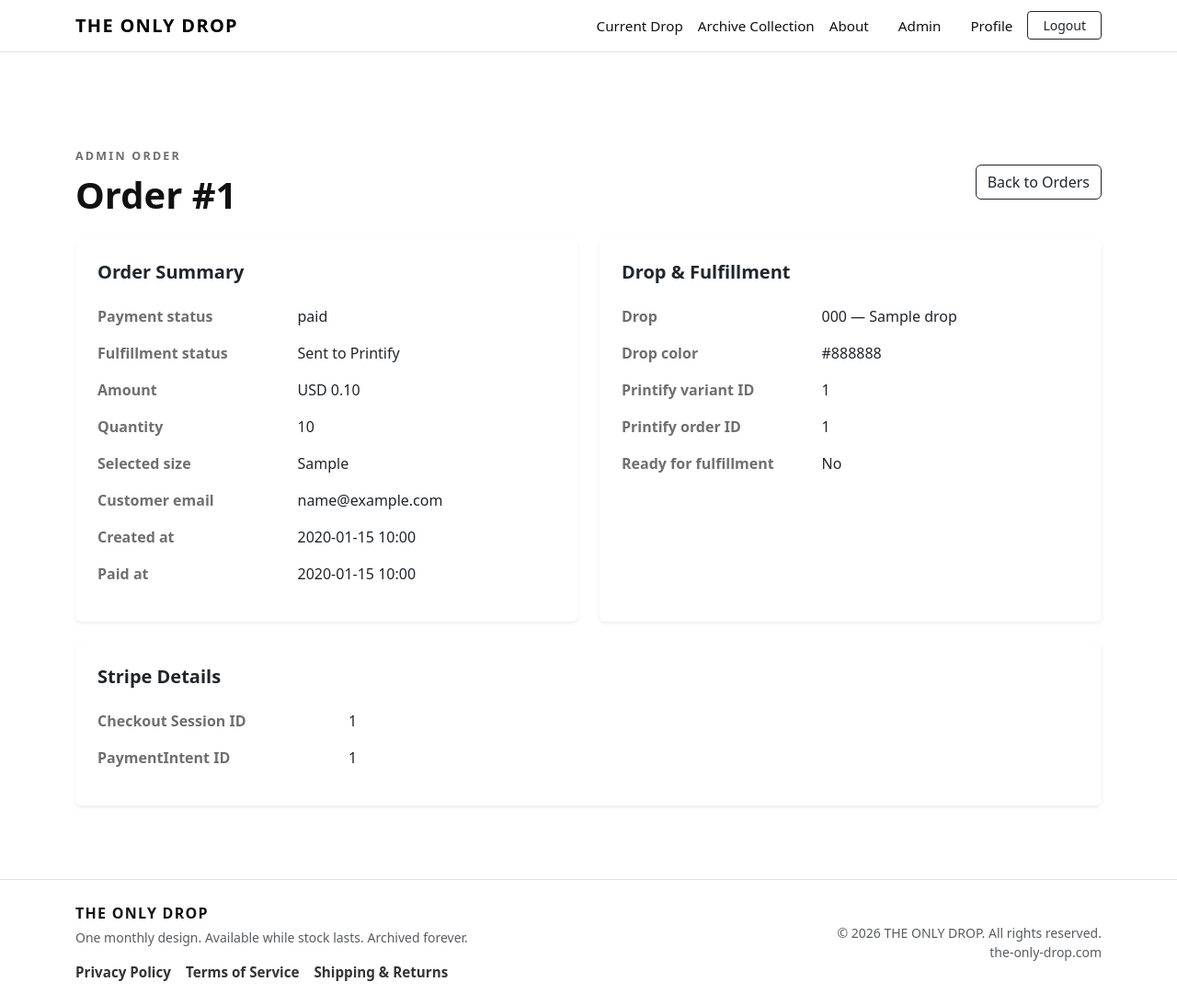
After one commit to pedrosimao-work/the-only-tee, a Flask app: page /admin/orders/1 in a window 1280 px wide. The commit adds this page. Shown: the whole page at 92% size. Run offline with Flask 3, Linux system fonts and the light colour scheme; a user stored in the database is signed in; tables that the repository leaves empty hold one stand-in row (values such as "Sample post").

Commit message:
Add admin order visibility

```diff
--- a/app/admin/routes.py
+++ b/app/admin/routes.py
@@ -6,7 +6,7 @@ from flask_login import current_user, login_required  # Import login helpers for
 from app.admin.forms import DropForm, EmptyForm  # Import admin forms for drop creation and button-only POST actions
 from app.constants import DROP_STATUS_ACTIVE, DROP_STATUS_ARCHIVED, DROP_STATUS_DRAFT  # Import reusable status constants
 from app.extensions import db  # Import the database object so admin routes can save records
-from app.models import Drop  # Import the Drop model so admin routes can query and create drops
+from app.models import Drop, Order  # Import Drop and Order models so admin routes can manage drops and inspect orders
 from app.services.printify import PrintifyAPIError, PrintifyConfigError, sync_drop_with_printify  # Import Printify sync helpers
 from app.validators import validate_drop_status, validate_product_type  # Import reusable drop validation functions
 
@@ -132,3 +132,19 @@ def sync_printify_drop(drop_id):  # Define the function that syncs one drop with
 
     flash(f"Printify sync complete. Selected variants available: {selected_available_count}/{selected_count}.", "success")  # Show the sync result
     return redirect(url_for("admin.drops"))  # Redirect back to the admin drops page
+
+
+@admin.get("/orders")  # Register the admin orders list route
+@login_required  # Require the user to be logged in before viewing orders
+@admin_required  # Require the logged-in user to be an admin before viewing orders
+def orders():  # Define the admin view that lists local Stripe orders
+    order_list = Order.query.order_by(Order.created_at.desc()).all()  # Retrieve all orders newest first
+    return render_template("admin/orders.html", orders=order_list)  # Render the admin orders page
+
+
+@admin.get("/orders/<int:order_id>")  # Register the admin order detail route
+@login_required  # Require the user to be logged in before viewing one order
+@admin_required  # Require the logged-in user to be an admin before viewing one order
+def order_detail(order_id):  # Define the admin view that shows one order
+    order = Order.query.get_or_404(order_id)  # Retrieve the requested order or return a 404 page
+    return render_template("admin/order_detail.html", order=order)  # Render the admin order detail page
--- a/app/static/css/styles.css
+++ b/app/static/css/styles.css
@@ -440,3 +440,23 @@ a { /* Target all links */
         width: 100%; /* Make the archive button full-width on mobile for clean stacking */
     } /* End the mobile archive button styling block */
 } /* End the small mobile media query */
+
+.admin-table { /* Target reusable admin tables */
+    font-size: 0.95rem; /* Keep admin tables compact and readable */
+} /* End admin table styling block */
+
+.admin-table th { /* Target admin table header cells */
+    color: var(--color-muted); /* Use muted text for table headings */
+    font-size: 0.78rem; /* Make table headings compact */
+    letter-spacing: 0.06rem; /* Add subtle admin UI letter spacing */
+    text-transform: uppercase; /* Make table headings scannable */
+} /* End admin table header styling block */
+
+.admin-detail-list dt { /* Target labels in admin detail pages */
+    color: var(--color-muted); /* Use muted text for admin field labels */
+    font-weight: 700; /* Make admin field labels easy to scan */
+} /* End admin detail label styling block */
+
+.admin-detail-list dd { /* Target values in admin detail pages */
+    margin-bottom: 1rem; /* Add spacing between admin detail rows */
+} /* End admin detail value styling block */
--- a/app/templates/admin/dashboard.html
+++ b/app/templates/admin/dashboard.html
@@ -48,6 +48,7 @@
 
         <div class="d-flex flex-column flex-sm-row gap-3"> <!-- Create a responsive admin action row -->
             <a href="{{ url_for('admin.drops') }}" class="btn btn-outline-dark">View All Drops</a> <!-- Link to the admin drop list -->
+            <a href="{{ url_for('admin.orders') }}" class="btn btn-outline-dark">View Orders</a> <!-- Link to the admin orders page -->
             <a href="{{ url_for('main.home') }}" class="btn btn-outline-secondary">View Public Site</a> <!-- Link back to the public homepage -->
         </div> <!-- Close the admin action row -->
     </div> <!-- Close the Bootstrap container -->
--- /dev/null
+++ b/app/templates/admin/order_detail.html
@@ -0,0 +1,95 @@
+{% extends "base.html" %} <!-- Tell Jinja this admin page uses the shared base layout -->
+
+{% block title %}Order #{{ order.id }} | {{ BRAND_NAME }} Admin{% endblock %} <!-- Set the browser title for the order detail page -->
+
+{% block content %} <!-- Start the page-specific content block -->
+<section class="page-section"> <!-- Create the admin order detail section -->
+    <div class="container"> <!-- Center the order detail content inside a Bootstrap container -->
+        <div class="d-flex flex-column flex-md-row justify-content-between align-items-md-center gap-3 mb-4"> <!-- Create a responsive page header -->
+            <div> <!-- Create the heading text wrapper -->
+                <p class="eyebrow mb-2">Admin Order</p> <!-- Display the small admin label -->
+                <h1 class="fw-bold mb-0">Order #{{ order.id }}</h1> <!-- Display the local order ID as the heading -->
+            </div> <!-- Close the heading text wrapper -->
+
+            <a href="{{ url_for('admin.orders') }}" class="btn btn-outline-dark">Back to Orders</a> <!-- Link back to the orders list -->
+        </div> <!-- Close the page header -->
+
+        <div class="row g-4"> <!-- Create a responsive grid for order detail cards -->
+            <div class="col-lg-6"> <!-- Create the first detail column -->
+                <div class="card border-0 shadow-sm h-100"> <!-- Create the order summary card -->
+                    <div class="card-body p-4"> <!-- Create card body spacing -->
+                        <h2 class="h5 fw-bold mb-4">Order Summary</h2> <!-- Display the card heading -->
+
+                        <dl class="row mb-0 admin-detail-list"> <!-- Create a definition list for order summary fields -->
+                            <dt class="col-sm-5">Payment status</dt> <!-- Display the payment status label -->
+                            <dd class="col-sm-7">{{ order.payment_status }}</dd> <!-- Display the payment status value -->
+
+                            <dt class="col-sm-5">Fulfillment status</dt> <!-- Display the fulfillment status label -->
+                            <dd class="col-sm-7">{{ order.get_fulfillment_status_label() }}</dd> <!-- Display the fulfillment status value -->
+
+                            <dt class="col-sm-5">Amount</dt> <!-- Display the amount label -->
+                            <dd class="col-sm-7">{{ order.get_amount_display() }}</dd> <!-- Display the formatted payment amount -->
+
+                            <dt class="col-sm-5">Quantity</dt> <!-- Display the quantity label -->
+                            <dd class="col-sm-7">{{ order.quantity }}</dd> <!-- Display the order quantity -->
+
+                            <dt class="col-sm-5">Selected size</dt> <!-- Display the selected size label -->
+                            <dd class="col-sm-7">{{ order.selected_size or "Not selected" }}</dd> <!-- Display the selected size value -->
+
+                            <dt class="col-sm-5">Customer email</dt> <!-- Display the customer email label -->
+                            <dd class="col-sm-7">{{ order.customer_email or "Not available" }}</dd> <!-- Display the customer email value -->
+
+                            <dt class="col-sm-5">Created at</dt> <!-- Display the order creation label -->
+                            <dd class="col-sm-7">{{ order.created_at.strftime("%Y-%m-%d %H:%M") }}</dd> <!-- Display the order creation timestamp -->
+
+                            <dt class="col-sm-5">Paid at</dt> <!-- Display the payment completion label -->
+                            <dd class="col-sm-7">{{ order.paid_at.strftime("%Y-%m-%d %H:%M") if order.paid_at else "Not paid yet" }}</dd> <!-- Display the payment completion timestamp or fallback -->
+                        </dl> <!-- Close the order summary list -->
+                    </div> <!-- Close the card body -->
+                </div> <!-- Close the order summary card -->
+            </div> <!-- Close the first detail column -->
+
+            <div class="col-lg-6"> <!-- Create the second detail column -->
+                <div class="card border-0 shadow-sm h-100"> <!-- Create the drop and fulfillment card -->
+                    <div class="card-body p-4"> <!-- Create card body spacing -->
+                        <h2 class="h5 fw-bold mb-4">Drop & Fulfillment</h2> <!-- Display the card heading -->
+
+                        <dl class="row mb-0 admin-detail-list"> <!-- Create a definition list for drop and fulfillment fields -->
+                            <dt class="col-sm-5">Drop</dt> <!-- Display the drop label -->
+                            <dd class="col-sm-7">{{ order.drop.drop_number }} — {{ order.drop.name }}</dd> <!-- Display the purchased drop -->
+
+                            <dt class="col-sm-5">Drop color</dt> <!-- Display the drop color label -->
+                            <dd class="col-sm-7">{{ order.drop.shirt_color or "Not set" }}</dd> <!-- Display the fixed shirt color -->
+
+                            <dt class="col-sm-5">Printify variant ID</dt> <!-- Display the Printify variant label -->
+                            <dd class="col-sm-7">{{ order.printify_variant_id or "Not available" }}</dd> <!-- Display the selected Printify variant ID -->
+
+                            <dt class="col-sm-5">Printify order ID</dt> <!-- Display the Printify order ID label -->
+                            <dd class="col-sm-7">{{ order.printify_order_id or "Not sent yet" }}</dd> <!-- Display the future Printify order ID or fallback -->
+
+                            <dt class="col-sm-5">Ready for fulfillment</dt> <!-- Display the fulfillment readiness label -->
+                            <dd class="col-sm-7">{{ "Yes" if order.is_ready_for_fulfillment() else "No" }}</dd> <!-- Display whether the order is ready for Printify fulfillment -->
+                        </dl> <!-- Close the drop and fulfillment list -->
+                    </div> <!-- Close the card body -->
+                </div> <!-- Close the drop and fulfillment card -->
+            </div> <!-- Close the second detail column -->
+
+            <div class="col-12"> <!-- Create the full-width Stripe detail column -->
+                <div class="card border-0 shadow-sm"> <!-- Create the Stripe detail card -->
+                    <div class="card-body p-4"> <!-- Create card body spacing -->
+                        <h2 class="h5 fw-bold mb-4">Stripe Details</h2> <!-- Display the card heading -->
+
+                        <dl class="row mb-0 admin-detail-list"> <!-- Create a definition list for Stripe fields -->
+                            <dt class="col-md-3">Checkout Session ID</dt> <!-- Display the Checkout Session label -->
+                            <dd class="col-md-9 text-break">{{ order.stripe_checkout_session_id }}</dd> <!-- Display the Stripe Checkout Session ID -->
+
+                            <dt class="col-md-3">PaymentIntent ID</dt> <!-- Display the PaymentIntent label -->
+                            <dd class="col-md-9 text-break">{{ order.stripe_payment_intent_id or "Not available yet" }}</dd> <!-- Display the Stripe PaymentIntent ID or fallback -->
+                        </dl> <!-- Close the Stripe detail list -->
+                    </div> <!-- Close the card body -->
+                </div> <!-- Close the Stripe detail card -->
+            </div> <!-- Close the full-width Stripe detail column -->
+        </div> <!-- Close the responsive detail grid -->
+    </div> <!-- Close the Bootstrap container -->
+</section> <!-- Close the admin order detail section -->
+{% endblock %} <!-- End the page-specific content block -->
```
Also changed, not shown: app/models.py (+25 -0 lines), app/templates/admin/orders.html (added, +69 -0 lines).
